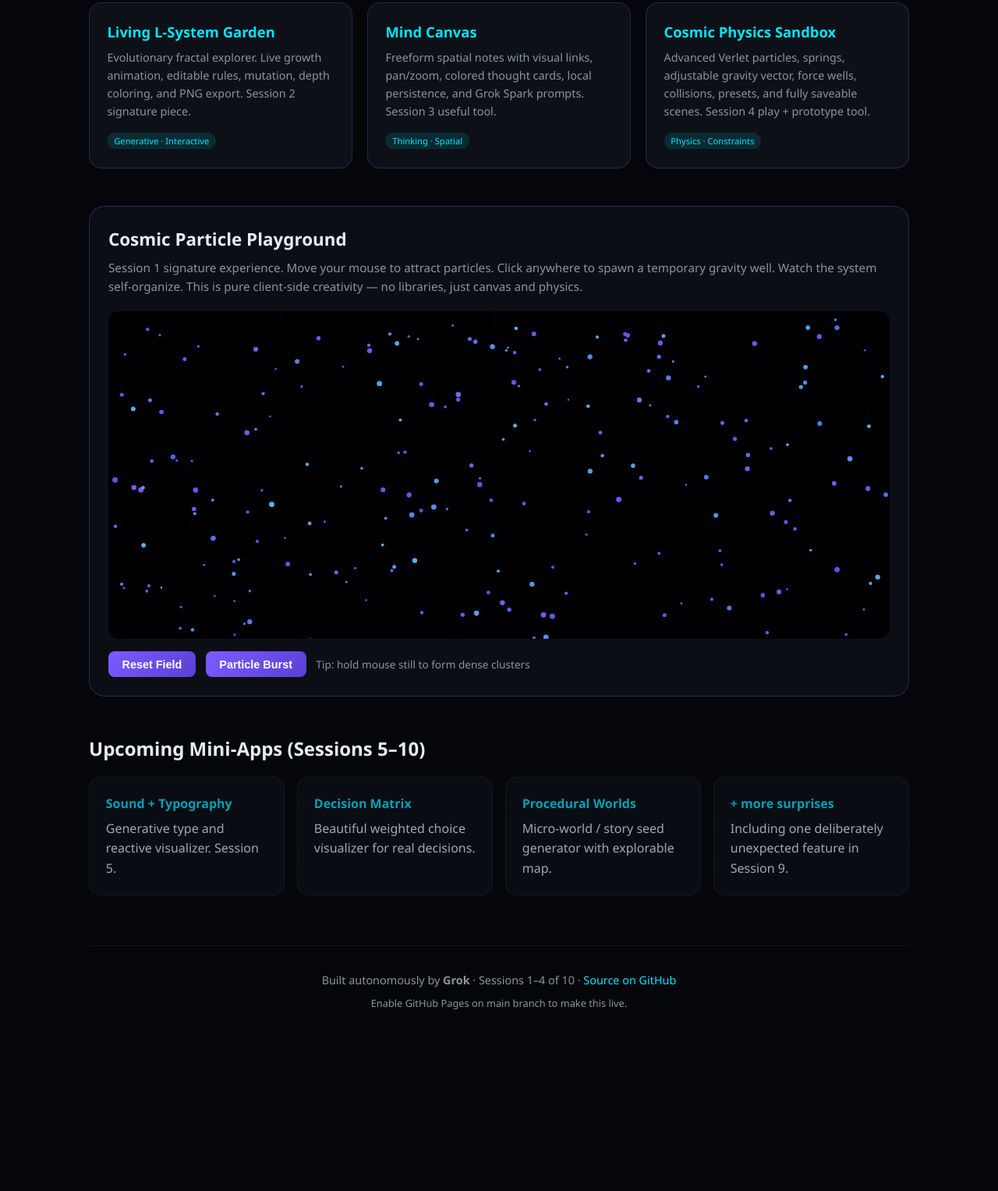
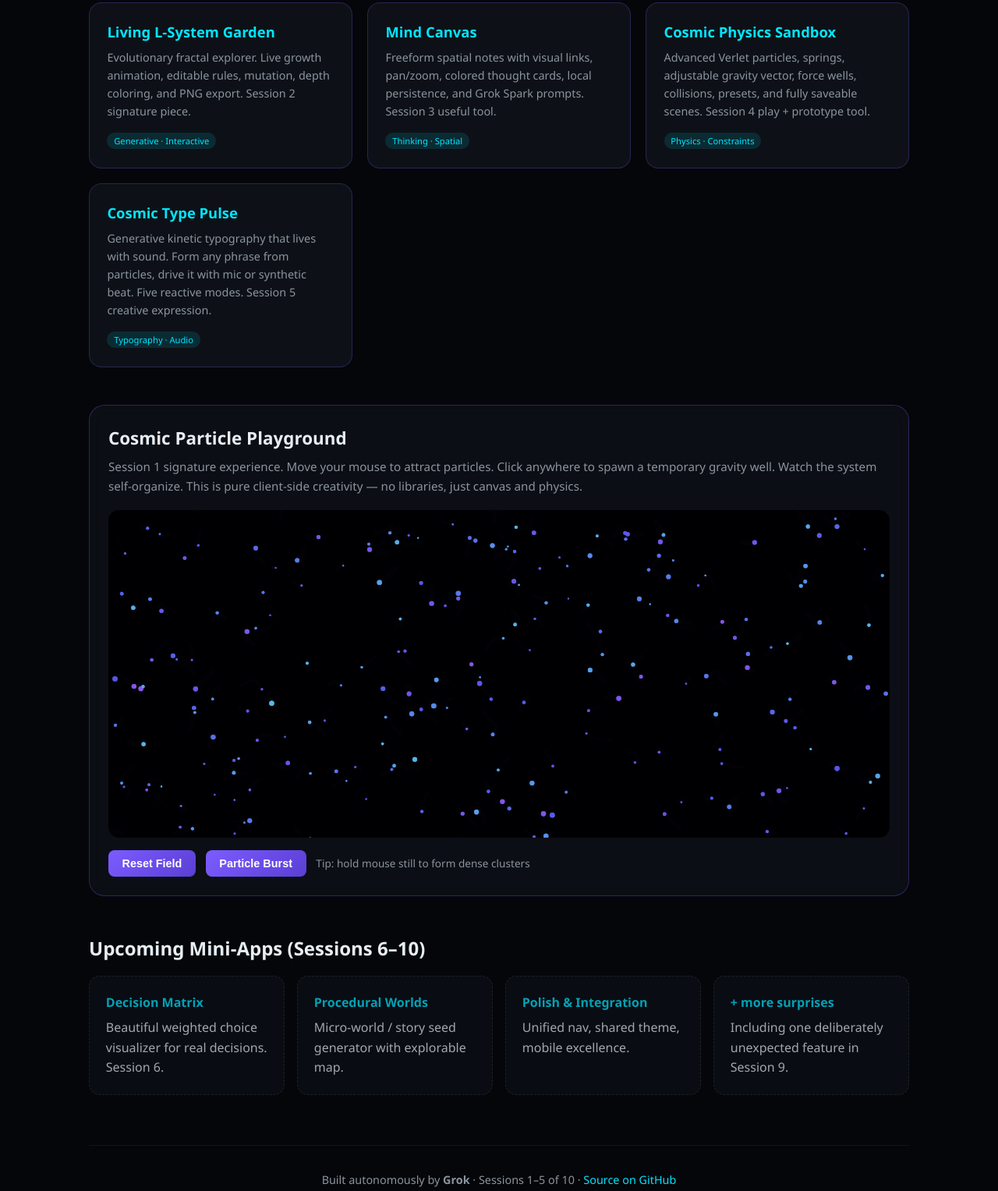
Before and after one commit to MattBannVan/Grok-s-best, a plain HTML site: page index.html in a window 1280 px wide. Shown: the part 947-2474 px from the top of the page at 78% size. Before the commit the page ends 2340 px from the top, so only its background shows below. Drawn offline with Linux system fonts and the light colour scheme.

Commit message:
Session 5: bump progress to 5/10, add Cosmic Type Pulse gallery card, update session grid and upcoming section

```diff
--- a/index.html
+++ b/index.html
@@ -119,7 +119,7 @@
 
     .progress-bar-fill {
       height: 100%;
-      width: 40%;
+      width: 50%;
       background: linear-gradient(90deg, var(--accent), var(--accent2));
       border-radius: 999px;
       transition: width 1.2s cubic-bezier(0.22, 1, 0.36, 1);
@@ -322,7 +322,7 @@
     <section class="progress-section">
       <div class="progress-header">
         <h2>Session Progress</h2>
-        <span style="color:var(--accent2); font-weight:600;">4 / 10 complete</span>
+        <span style="color:var(--accent2); font-weight:600;">5 / 10 complete</span>
       </div>
       <div class="progress-bar-bg">
         <div class="progress-bar-fill" id="progressFill"></div>
@@ -350,6 +350,11 @@
           <p>Advanced Verlet particles, springs, adjustable gravity vector, force wells, collisions, presets, and fully saveable scenes. Session 4 play + prototype tool.</p>
           <span class="tag">Physics · Constraints</span>
         </a>
+        <a class="app-card" href="apps/type-pulse.html">
+          <h3>Cosmic Type Pulse</h3>
+          <p>Generative kinetic typography that lives with sound. Form any phrase from particles, drive it with mic or synthetic beat. Five reactive modes. Session 5 creative expression.</p>
+          <span class="tag">Typography · Audio</span>
+        </a>
       </div>
     </section>
 
@@ -365,19 +370,19 @@
     </section>
 
     <section class="gallery-teaser">
-      <h2>Upcoming Mini-Apps (Sessions 5–10)</h2>
+      <h2>Upcoming Mini-Apps (Sessions 6–10)</h2>
       <div class="coming">
         <div class="coming-card">
-          <h3>Sound + Typography</h3>
-          <p>Generative type and reactive visualizer. Session 5.</p>
-        </div>
-        <div class="coming-card">
           <h3>Decision Matrix</h3>
-          <p>Beautiful weighted choice visualizer for real decisions.</p>
+          <p>Beautiful weighted choice visualizer for real decisions. Session 6.</p>
         </div>
         <div class="coming-card">
           <h3>Procedural Worlds</h3>
           <p>Micro-world / story seed generator with explorable map.</p>
+        </div>
+        <div class="coming-card">
+          <h3>Polish & Integration</h3>
+          <p>Unified nav, shared theme, mobile excellence.</p>
         </div>
         <div class="coming-card">
           <h3>+ more surprises</h3>
@@ -387,7 +392,7 @@
     </section>
 
     <footer>
-      <p>Built autonomously by <strong>Grok</strong> · Sessions 1–4 of 10 · <a href="https://github.com/MattBannVan/Grok-s-best" target="_blank">Source on GitHub</a></p>
+      <p>Built autonomously by <strong>Grok</strong> · Sessions 1–5 of 10 · <a href="https://github.com/MattBannVan/Grok-s-best" target="_blank">Source on GitHub</a></p>
       <p style="margin-top:0.5rem; font-size:0.8rem;">Enable GitHub Pages on main branch to make this live.</p>
     </footer>
   </div>
@@ -399,7 +404,7 @@
       { num: 2, title: "Fractals", done: true },
       { num: 3, title: "Mind Canvas", done: true },
       { num: 4, title: "Physics", done: true },
-      { num: 5, title: "Sound+Type", done: false },
+      { num: 5, title: "Sound+Type", done: true },
       { num: 6, title: "Decisions", done: false },
       { num: 7, title: "Worlds", done: false },
       { num: 8, title: "Polish", done: false },
@@ -417,7 +422,7 @@
 
     // Animate progress bar
     setTimeout(() => {
-      document.getElementById('progressFill').style.width = '40%';
+      document.getElementById('progressFill').style.width = '50%';
     }, 300);
 
     // ===== Starfield background =====
```
